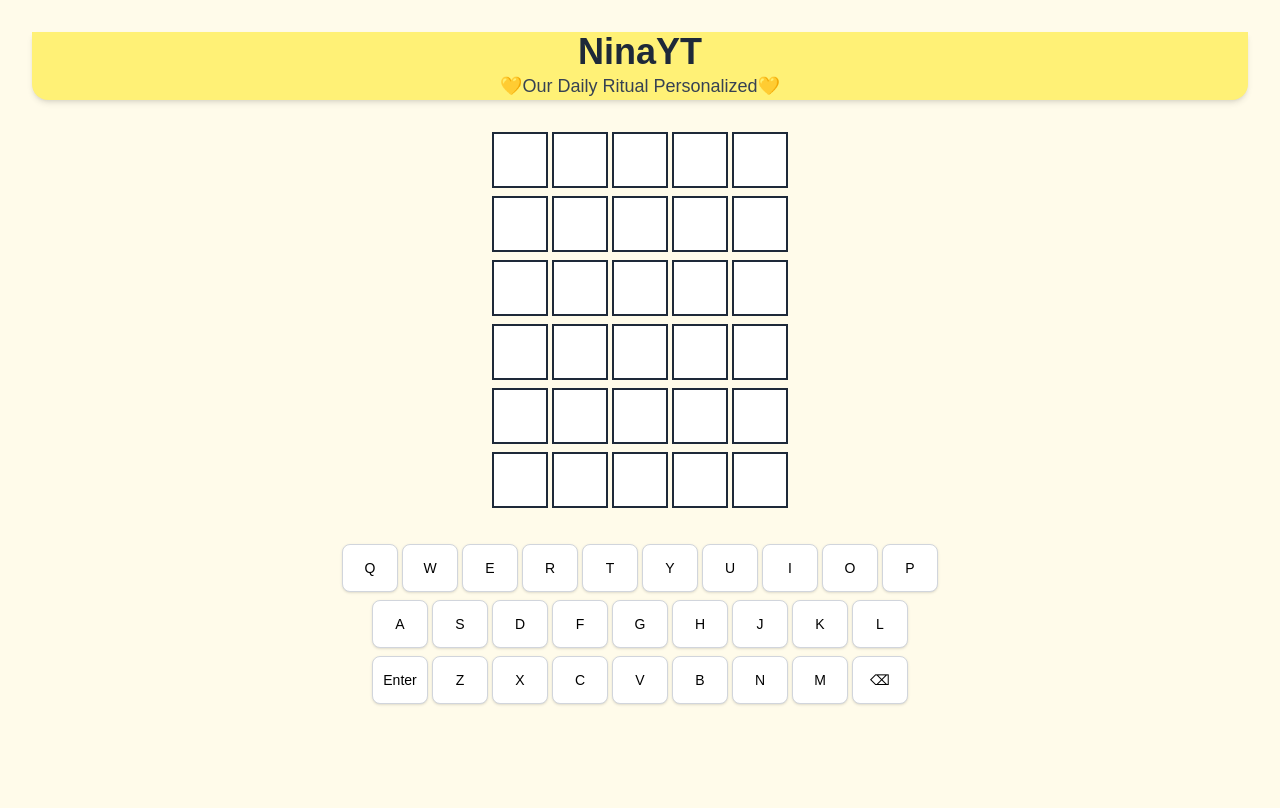
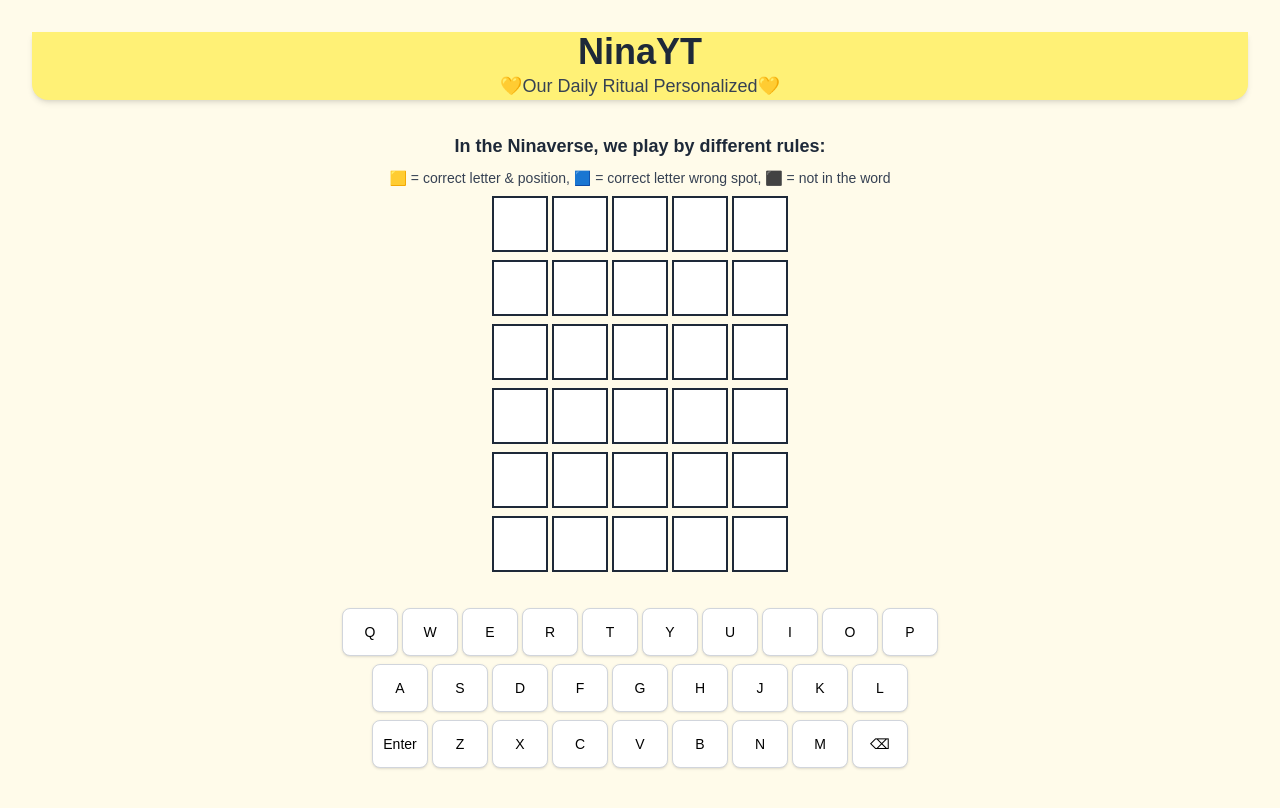
Before and after one commit to dtymoszenko/NYTGamesClone, a React (Vite) app: page /wordle in a window 1280 px wide. Shown: the top 808 px of the page. Built offline with nearby package versions, Linux system fonts and the light colour scheme.

Commit message:
Wordle Instructions and main page style changes

```diff
--- a/src/App.jsx
+++ b/src/App.jsx
@@ -100,7 +100,7 @@ function GameCard({ title, description, color, to, icon, children }) {
         `}
       >
         <span className="text-5xl">{icon}</span>
-        <h2 className="text-2xl font-bold">{title}</h2>
+        <h2 className="text-3xl font-semibold">{title}</h2>
       </div>
 
       {/* body section */}
@@ -122,7 +122,7 @@ function GameCard({ title, description, color, to, icon, children }) {
 import Wordle from "./Wordle.jsx";
 import Strands from './Strands.jsx';
 function Crossword(){
-  return <p className="text-center mt-20 text-xl">✏️ The Mini game will go here!</p>;
+  return <p className="text-center mt-20 text-xl">✏️ Crossword game will go here!</p>;
 }
 
 export default App;
--- a/src/Wordle.jsx
+++ b/src/Wordle.jsx
@@ -1,8 +1,8 @@
 import { useEffect, useState } from "react";
 
 export default function Wordle() {
-  const numRows = 6;   // Players get 6 guesses
-  const numCols = 5;   // Each guess is a 5-letter word
+  const numRows = 6; // Players get 6 guesses
+  const numCols = 5; // Each guess is a 5-letter word
 
   const targetWord = "PLANT"; // This is the word user is guessing, currently HARDCODED obviously
 
@@ -211,7 +211,7 @@ export default function Wordle() {
     // Attach keyboard listener
     window.addEventListener("keydown", handleKeyDown);
     return () => window.removeEventListener("keydown", handleKeyDown);
-  }, [board, currentRow, currentCol, isGameOver, isRevealing, statuses]);  // added statuses so buildShareString is up-to-date
+  }, [board, currentRow, currentCol, isGameOver, isRevealing, statuses]); // added statuses so buildShareString is up-to-date
 
   // --- Virtual keyboard layout (QWERTY style) ---
   const keyboardRows = [
@@ -232,6 +232,14 @@ export default function Wordle() {
 
   return (
     <div className="flex flex-col items-center gap-2">
+      <p className="text-center text-gray-800 font-semibold text-lg">
+        In the Ninaverse, we play by different rules:
+      </p>
+      <p className="text-center text-gray-700 text-sm mt-1">
+        🟨 = correct letter & position, 🟦 = correct letter wrong spot, ⬛ = not
+        in the word
+      </p>
+
       {/* ---------- WORDLE BOARD ---------- */}
       {board.map((row, rowIndex) => (
         <div key={rowIndex} className="flex gap-1 justify-center">
@@ -296,7 +304,9 @@ export default function Wordle() {
             <h2 className="text-2xl font-bold">🎉 You guessed it!</h2>
 
             {/* share grid */}
-            <pre className="font-mono whitespace-pre leading-5">{shareText}</pre>
+            <pre className="font-mono whitespace-pre leading-5">
+              {shareText}
+            </pre>
 
             <button
               onClick={() => navigator.clipboard.writeText(shareText)}
@@ -333,7 +343,9 @@ export default function Wordle() {
                   key={key}
                   onClick={() => handleVirtualKey(key)}
                   className={`flex-1 sm:flex-none sm:w-10 md:w-12 lg:w-14 h-12 rounded-lg shadow text-sm font-medium border border-gray-300 hover:brightness-105 transition ${keyColor} ${
-                    key === "Enter" || key === "Backspace" ? "sm:w-20 md:w-24" : ""
+                    key === "Enter" || key === "Backspace"
+                      ? "sm:w-20 md:w-24"
+                      : ""
                   }`}
                 >
                   {key === "Backspace" ? "⌫" : key}
```
